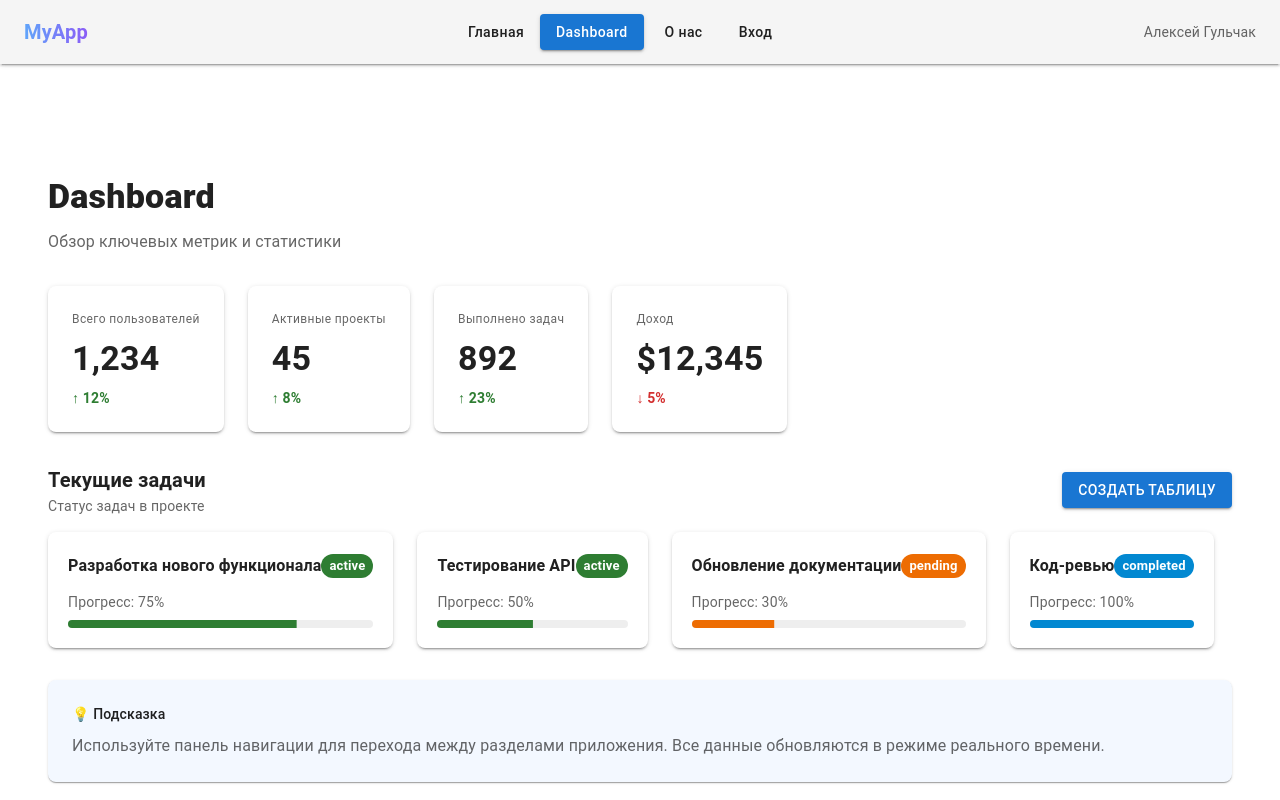
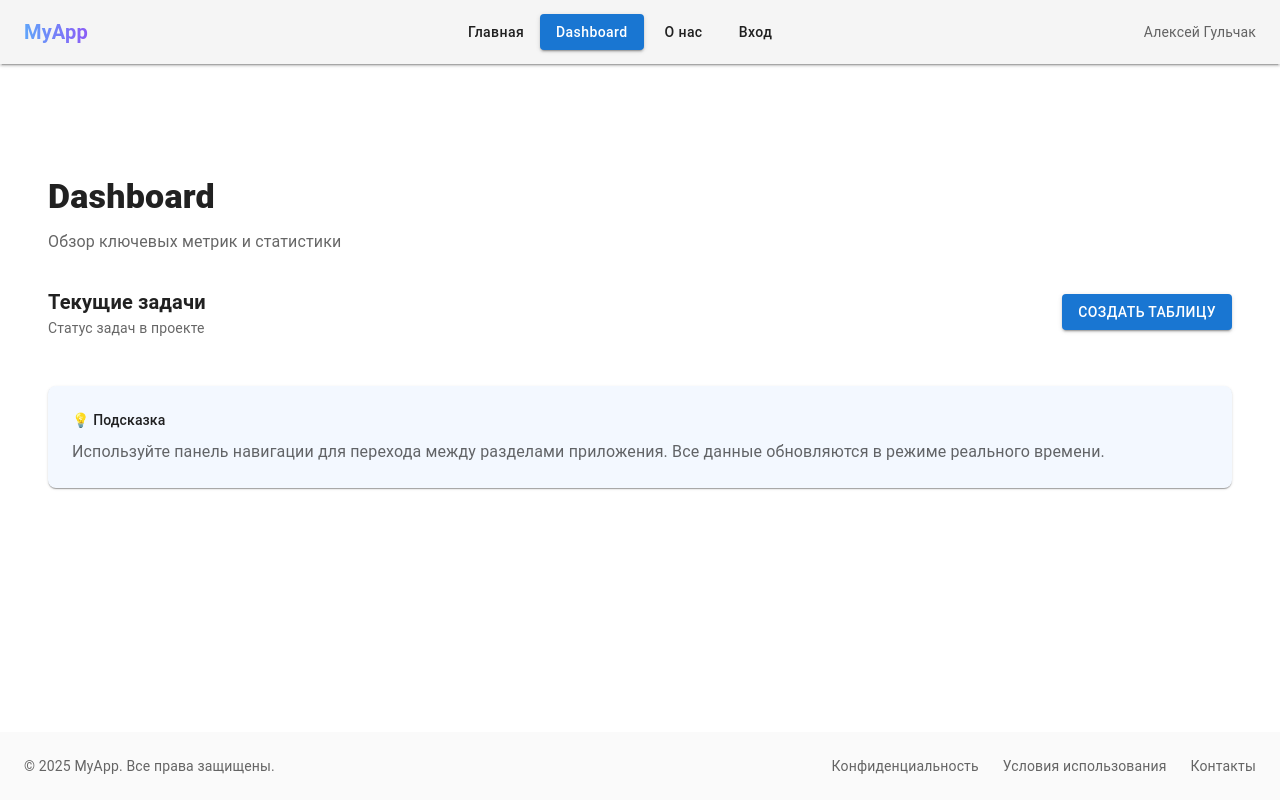
Before and after one commit to Mosprom-hack-Nestor-Team/frontend, a React (Vite) app: page /dashboard in a window 1280 px wide. Shown: the top 800 px of the page. Built offline with nearby package versions, Linux system fonts and the light colour scheme.

Commit message:
fix: Delete some thing

```diff
--- a/src/App.tsx
+++ b/src/App.tsx
@@ -160,7 +160,7 @@ export const App: React.FC = () => {
                 <Route path="/register" element={<RegisterPage />} />
                 <Route
                   path="/profile"
-                  element={<ProfilePage user={user} />}
+                  element={<ProfilePage />}
                 />
                 {/* Пример маршрута таблицы (если требуется) */}
                 <Route
--- a/src/pages/AboutPage.tsx
+++ b/src/pages/AboutPage.tsx
@@ -135,13 +135,7 @@ export const AboutPage: React.FC = () => {
             Профессионалы, которые создают будущее
           </Typography>
 
-          <Grid container spacing={3}>
-            {team.map((member, i) => (
-              <Grid item xs={12} sm={6} md={3} key={i}>
-                <TeamMember {...member} />
-              </Grid>
-            ))}
-          </Grid>
+
         </Box>
 
         {/* Technologies */}
--- a/src/pages/DashboardPage.tsx
+++ b/src/pages/DashboardPage.tsx
@@ -44,20 +44,6 @@ interface Task {
   status: 'active' | 'pending' | 'completed' | string;
 }
 
-/** Небольшая вспомогательная функция для статусов */
-const statusColor = (status: string, theme: ReturnType<typeof useTheme>) => {
-  switch (status) {
-    case 'active':
-      return theme.palette.success.main;
-    case 'pending':
-      return theme.palette.warning.main;
-    case 'completed':
-      return theme.palette.info.main;
-    default:
-      return theme.palette.grey[500];
-  }
-};
-
 const StatCard: React.FC<Stat> = ({ title, value, change, isPositive }) => {
   return (
     <Paper
@@ -89,7 +75,7 @@ const StatCard: React.FC<Stat> = ({ title, value, change, isPositive }) => {
 
 const TaskCard: React.FC<Task> = ({ title, progress, status }) => {
   const theme = useTheme();
-  const bg = statusColor(status, theme);
+  const bg = "black";
 
   return (
     <Paper
@@ -169,14 +155,7 @@ export const DashboardPage: React.FC<DashboardPageProps> = ({
           <Typography color="text.secondary">Обзор ключевых метрик и статистики</Typography>
         </Box>
 
-        {/* Statistics */}
-        <Grid container spacing={3}>
-          {stats.map((s, idx) => (
-            <Grid item key={idx} xs={12} sm={6} md={3}>
-              <StatCard {...s} />
-            </Grid>
-          ))}
-        </Grid>
+
 
         {/* Tasks */}
         <Box>
@@ -198,13 +177,7 @@ export const DashboardPage: React.FC<DashboardPageProps> = ({
             ) : null}
           </Box>
 
-          <Grid container spacing={3}>
-            {tasks.map((task, idx) => (
-              <Grid item key={idx} xs={12} md={6}>
-                <TaskCard {...task} />
-              </Grid>
-            ))}
-          </Grid>
+
         </Box>
 
         {/* Additional Info */}
--- a/src/pages/HomePage.tsx
+++ b/src/pages/HomePage.tsx
@@ -150,29 +150,10 @@ export const HomePage: React.FC = () => {
           </Box>
 
           <Grid container spacing={{ xs: 3, md: 4 }}>
-            <Grid item xs={12} md={4}>
-              <Feature
-                icon={<StorageIcon sx={{ fontSize: 28, color: 'common.white' }} />}
-                title="Управление данными"
-                text="Эффективная работа с большими объемами данных и их структурирование"
-              />
-            </Grid>
 
-            <Grid item xs={12} md={4}>
-              <Feature
-                icon={<TrendingUpIcon sx={{ fontSize: 28, color: 'common.white' }} />}
-                title="Аналитика"
-                text="Продвинутые инструменты для анализа и визуализации данных"
-              />
-            </Grid>
 
-            <Grid item xs={12} md={4}>
-              <Feature
-                icon={<GroupIcon sx={{ fontSize: 28, color: 'common.white' }} />}
-                title="Командная работа"
-                text="Совместная работа в режиме реального времени"
-              />
-            </Grid>
+
+
           </Grid>
         </Stack>
       </Container>
```
